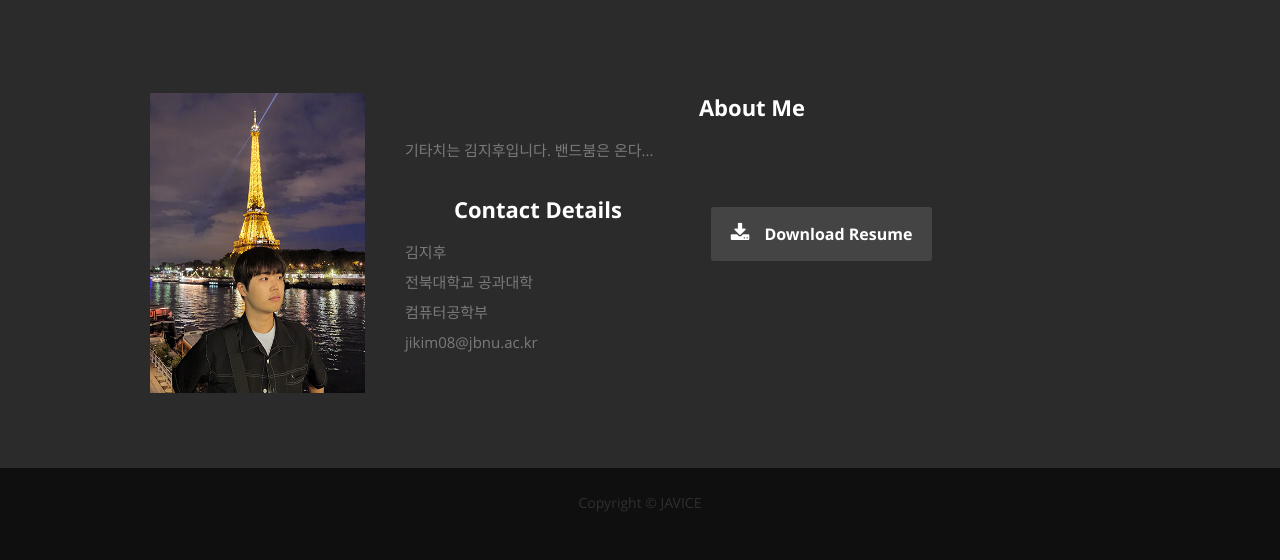
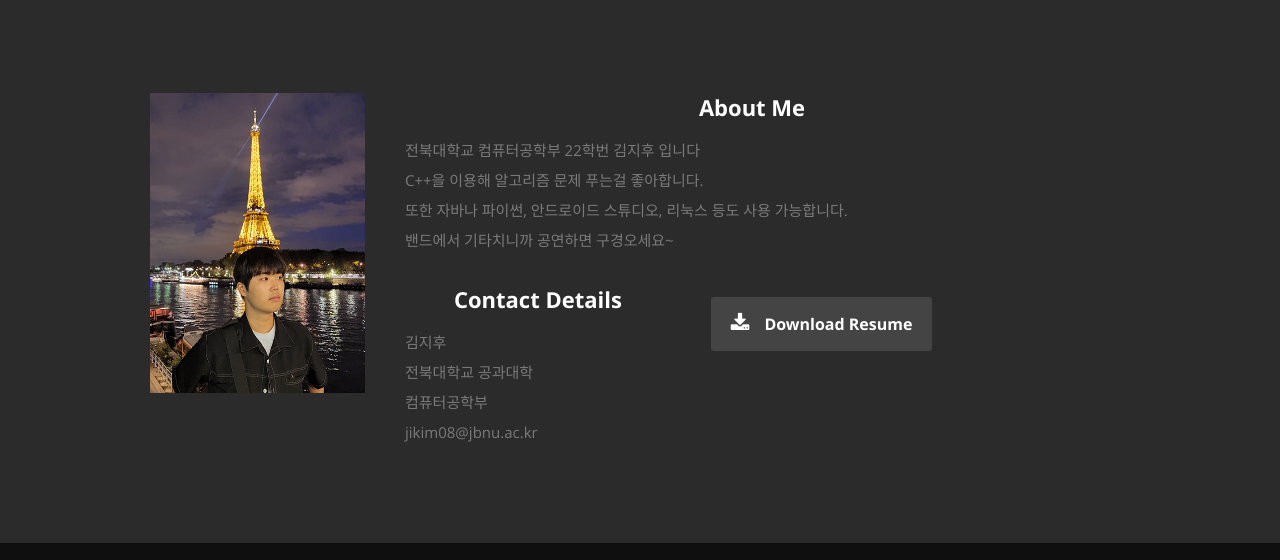
Before and after one commit to JBNU-JAVICE/JBNU-JAVICE.github.io, a plain HTML site: page jihu.html in a window 1280 px wide. Shown: the part 85-645 px from the top of the page. Drawn offline with nearby package versions, Linux system fonts and the light colour scheme; a web font is replaced by a local one.

Commit message:
docs:Change_the_content_of_self-introduction

```diff
--- a/jihu.html
+++ b/jihu.html
@@ -76,7 +76,10 @@
 
                   <h2>About Me</h2>
 
-                  <p>기타치는 김지후입니다. 밴드붐은 온다...
+                  <p>전북대학교 컴퓨터공학부 22학번 김지후 입니다<br>
+					C++을 이용해 알고리즘 문제 푸는걸 좋아합니다.<br>
+					또한 자바나 파이썬, 안드로이드 스튜디오, 리눅스 등도 사용 가능합니다.<br>
+					밴드에서 기타치니까 공연하면 구경오세요~
                   </p>
 
                   <div class="row">
```
